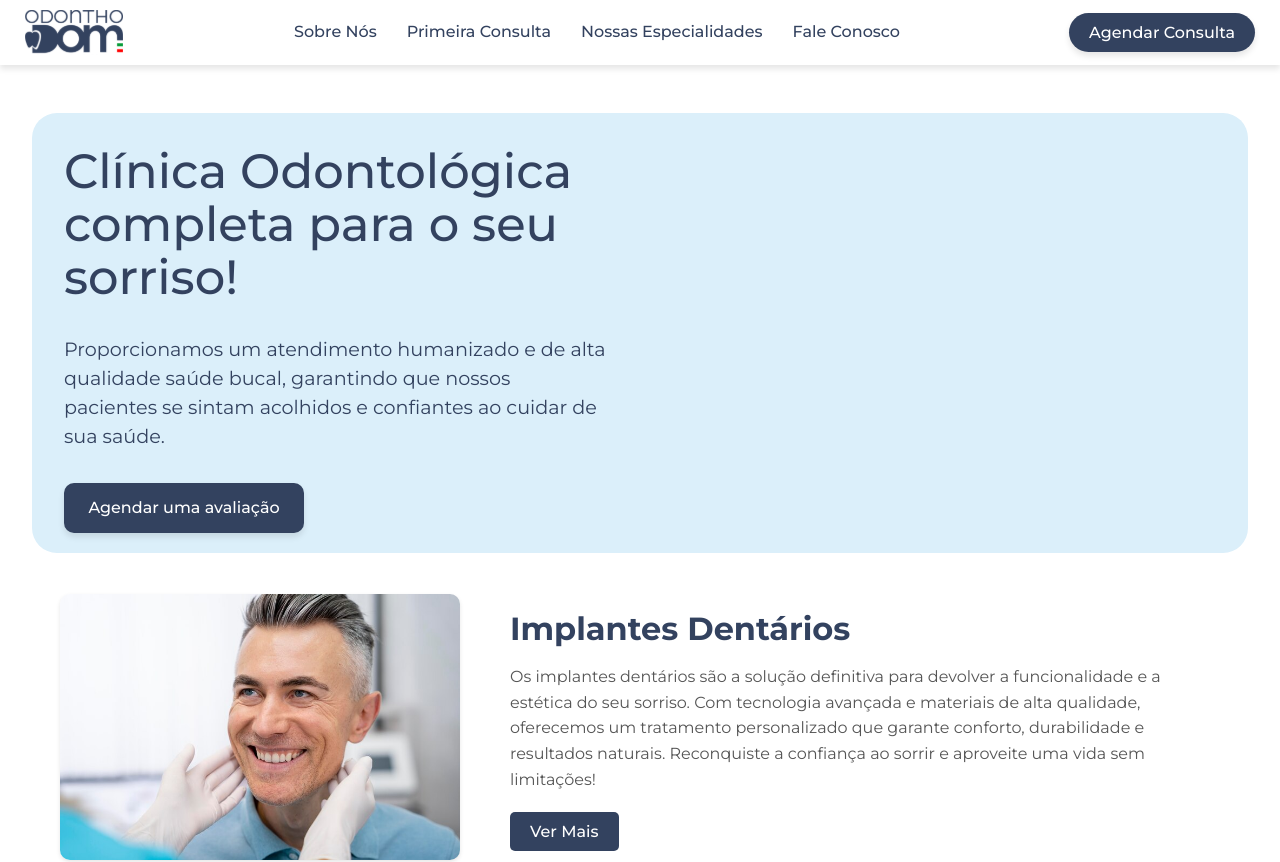
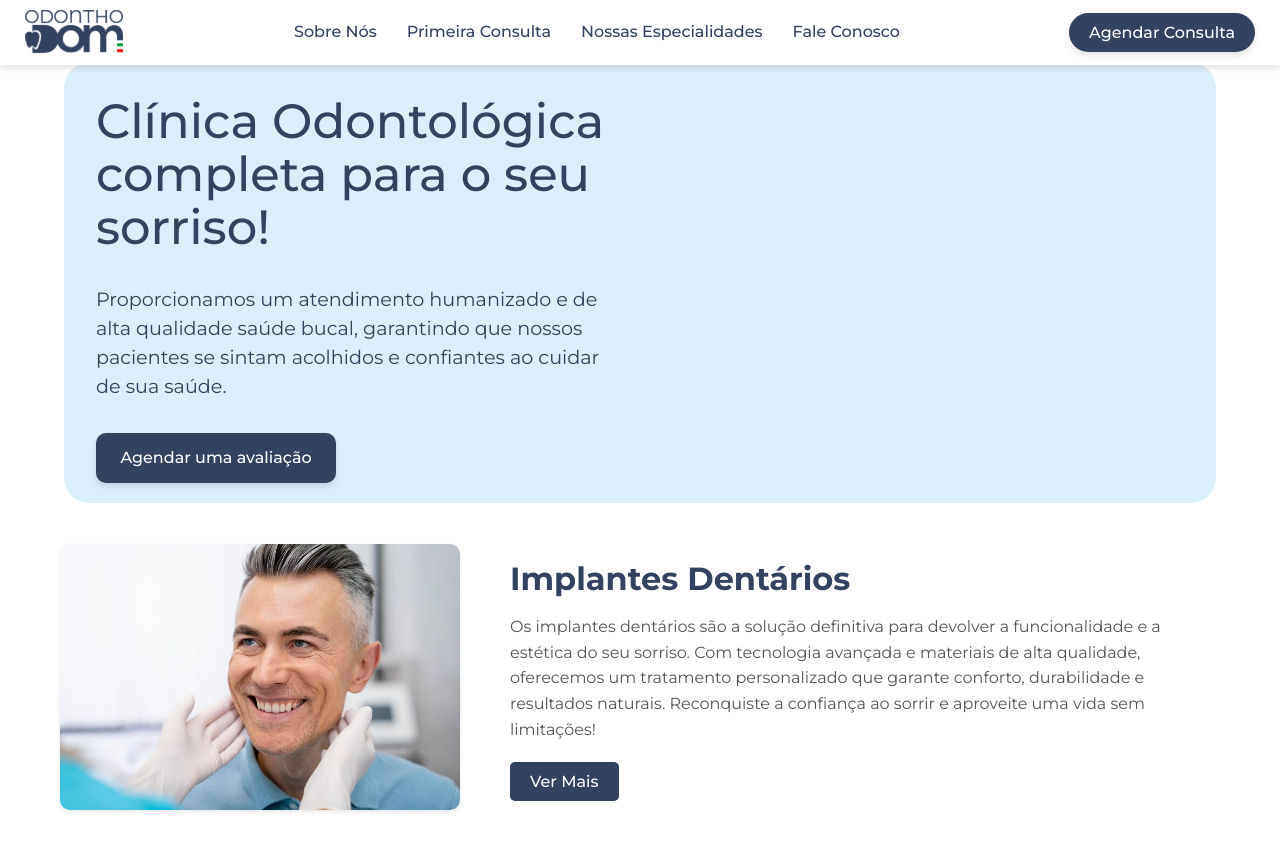
Before and after one commit to moisesalves0015/OdonthoDom, a React (Vite) app: page / in a window 1280 px wide. Shown: the top 862 px of the page. Built offline with nearby package versions, Linux system fonts and the light colour scheme.

Commit message:
criação de teste para os serviços

```diff
--- a/src/Banner.css
+++ b/src/Banner.css
@@ -4,7 +4,7 @@
     height: 440px;
     border-radius: 25px;
     margin: 20px auto;
-    width: 95%;
+    width: 90%;
     display: flex;
     flex-wrap: wrap;
     justify-content: space-between;
--- a/src/ServiçoImplante.css
+++ b/src/ServiçoImplante.css
@@ -104,7 +104,10 @@
   border-radius: 10px;
   box-shadow: 0 2px 4px rgba(0, 0, 0, 0.1);
 }
+.ServicoFotos button {
+    width: 400px;
 
+  }
 .ServicoImagemPrincipal{
     width: 400px;
     height: auto;
@@ -143,4 +146,12 @@
   .ServicoFotos img {
     width: 370px;
   }
+
+
+  .ServicoDetalhes p {
+    margin-bottom: 30px;
+    color: #333;
+    font-size: 1rem;
+    margin-inline: 10px ;
+  }
 }
--- a/src/index.css
+++ b/src/index.css
@@ -29,7 +29,7 @@ body {
   min-width: 320px;
   min-height: 100vh;
   justify-content: center;
-  margin-top: 93px;
+  padding-top: 43px;
   background-color: white;
 }
 
```
